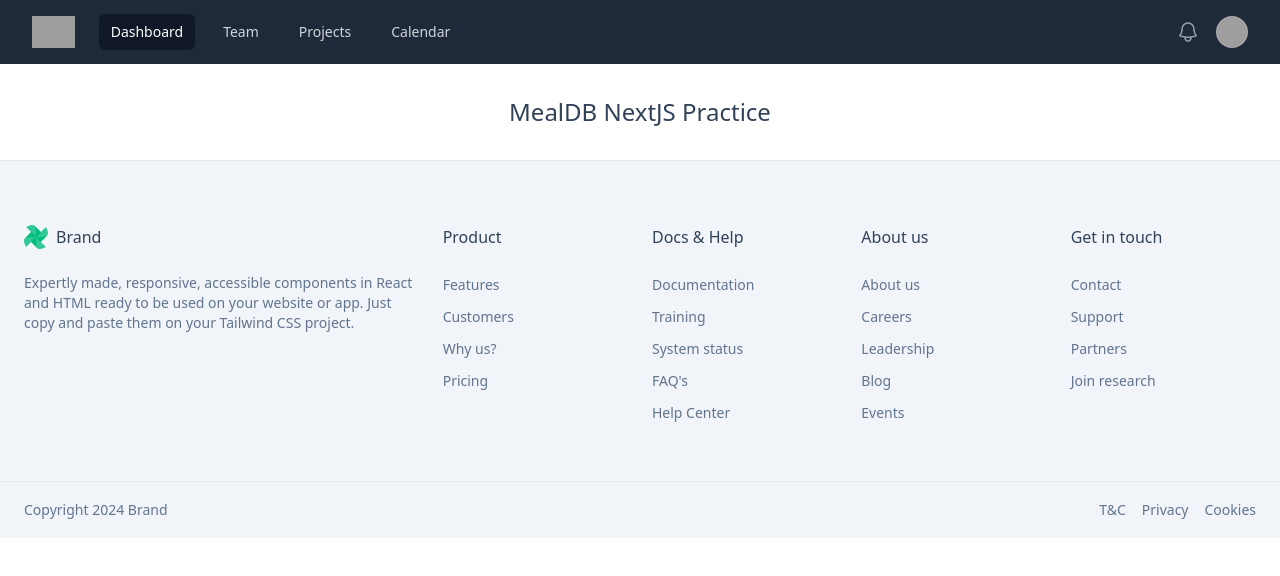
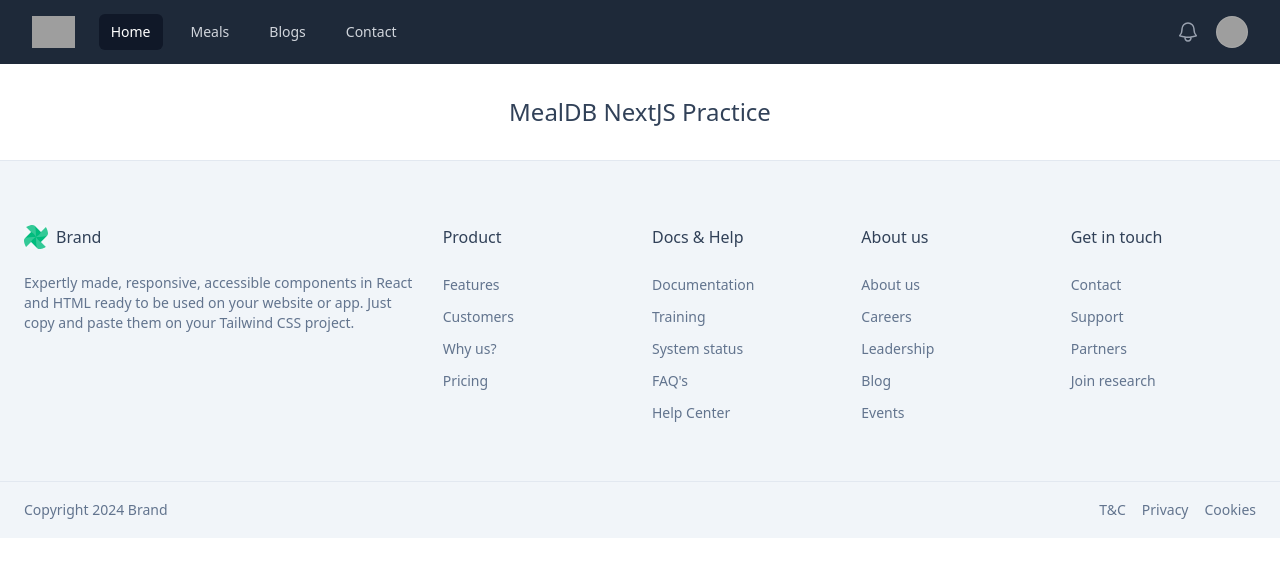
Before and after one commit to WalidurTanjim/mealdb-next-practice-my-app, a Next.js app: page / in a window 1280 px wide. Shown: the top 576 px of the page. Built offline with nearby package versions, Linux system fonts and the light colour scheme; grey boxes are pictures that could not be loaded.

Commit message:
Navbar updated

```diff
--- a/src/shared/Navbar/Navbar.jsx
+++ b/src/shared/Navbar/Navbar.jsx
@@ -1,11 +1,12 @@
 import { Disclosure, DisclosureButton, DisclosurePanel, Menu, MenuButton, MenuItem, MenuItems } from '@headlessui/react'
 import { Bars3Icon, BellIcon, XMarkIcon } from '@heroicons/react/24/outline'
+import Link from "next/link";
 
 const navigation = [
-    { name: 'Dashboard', href: '#', current: true },
-    { name: 'Team', href: '#', current: false },
-    { name: 'Projects', href: '#', current: false },
-    { name: 'Calendar', href: '#', current: false },
+    { name: 'Home', href: '/', current: true },
+    { name: 'Meals', href: '/meals', current: false },
+    { name: 'Blogs', href: '/blogs', current: false },
+    { name: 'Contact', href: '/contact', current: false },
 ]
 
 function classNames(...classes) {
@@ -37,7 +38,7 @@ const Navbar = () => {
                         <div className="hidden sm:ml-6 sm:block">
                             <div className="flex space-x-4">
                                 {navigation.map((item) => (
-                                    <a
+                                    <Link
                                         key={item.name}
                                         href={item.href}
                                         aria-current={item.current ? 'page' : undefined}
@@ -47,7 +48,7 @@ const Navbar = () => {
                                         )}
                                     >
                                         {item.name}
-                                    </a>
+                                    </Link>
                                 ))}
                             </div>
                         </div>
@@ -113,15 +114,13 @@ const Navbar = () => {
                     {navigation.map((item) => (
                         <DisclosureButton
                             key={item.name}
-                            as="a"
-                            href={item.href}
                             aria-current={item.current ? 'page' : undefined}
                             className={classNames(
                                 item.current ? 'bg-gray-900 text-white' : 'text-gray-300 hover:bg-white/5 hover:text-white',
                                 'block rounded-md px-3 py-2 text-base font-medium',
                             )}
                         >
-                            {item.name}
+                            <Link href={item.name} className="w-full">{item.name}</Link>
                         </DisclosureButton>
                     ))}
                 </div>
```
